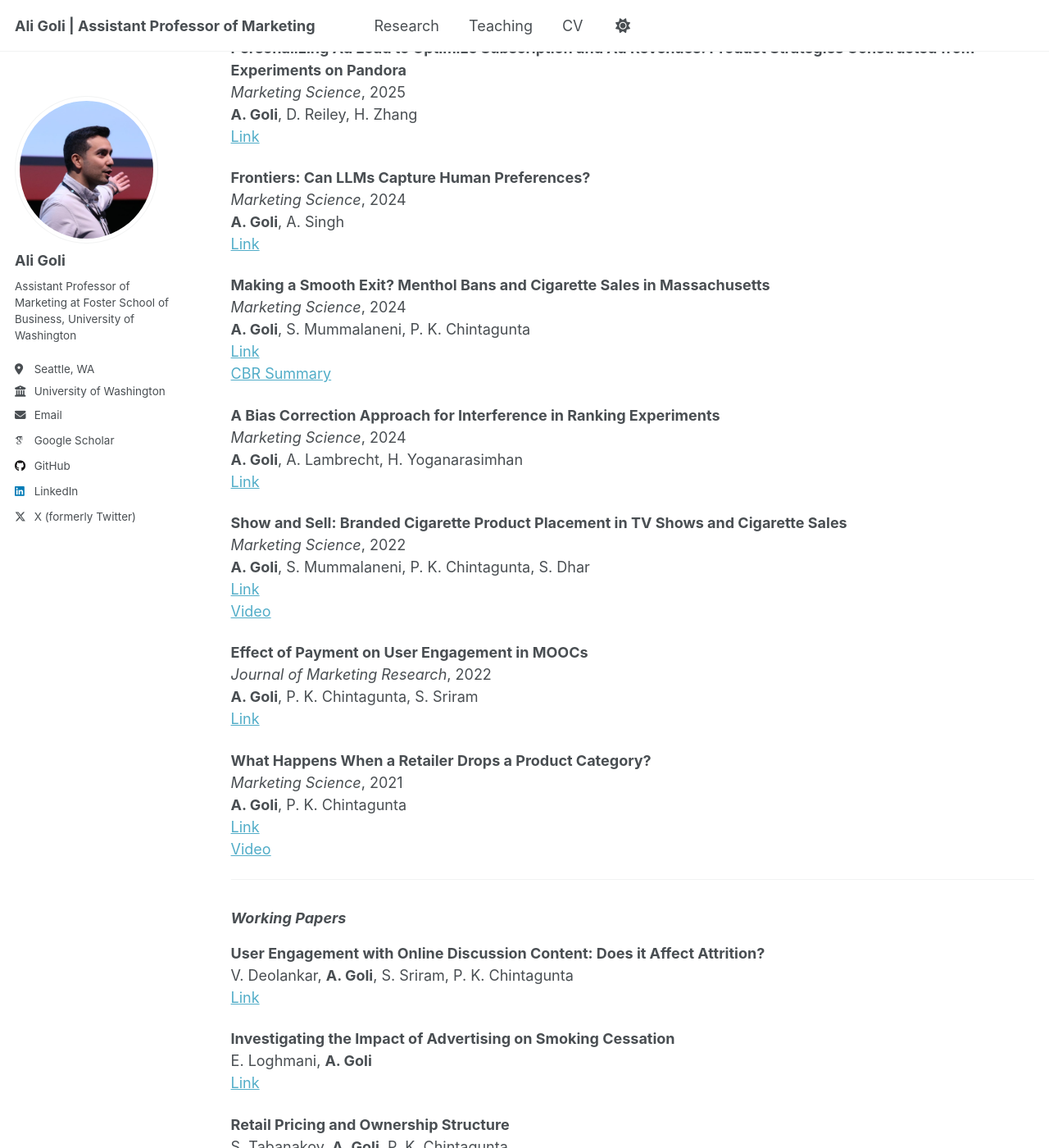
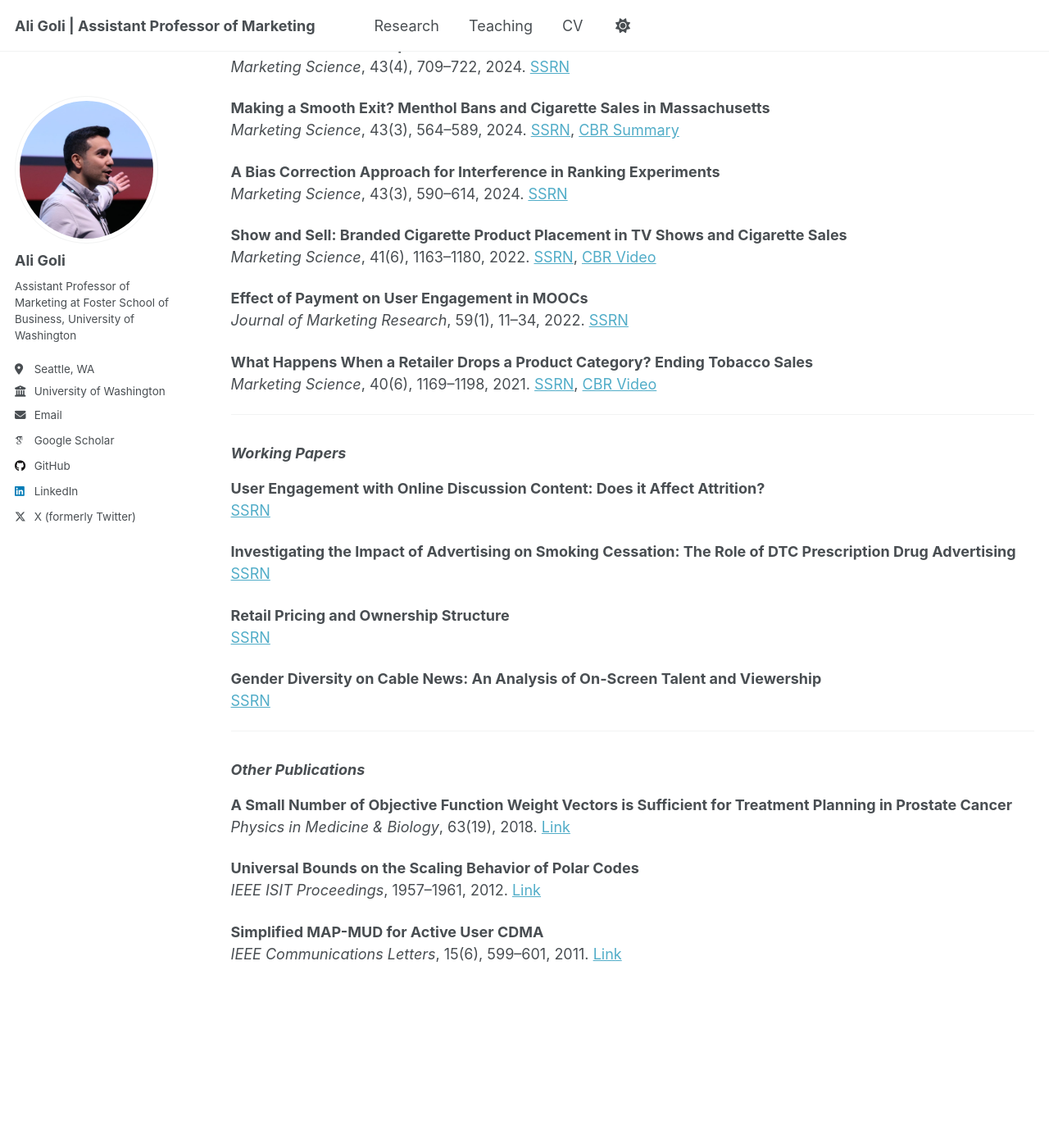
Before and after one commit to golialii/golialii.github.io, a Jekyll site: the page built from _pages/research.md, in a window 1280 px wide and 1400 px high, scrolled down 421 px. Shown: the whole window at 82% size. Built offline with Jekyll 4.4.1, drawn with Linux system fonts in a browser that asks for light colours; some web fonts are replaced; some of the changed text lies outside the part shown.

Commit message:
Update research.md

```diff
--- a/_pages/research.md
+++ b/_pages/research.md
@@ -8,87 +8,57 @@ author_profile: true
 ### *Published & Forthcoming*
 
 **The Impact of Sustainability Programs on Consumer Purchase Behavior: Evidence from Amazon**
-Forthcoming, *International Journal of Research in Marketing*
-D. Proserpio, **A. Goli**, T. Mangini, K. Lau, D. Yu
-[Link](https://papers.ssrn.com/sol3/papers.cfm?abstract_id=5045830)
+Forthcoming, *International Journal of Research in Marketing*. [SSRN](https://papers.ssrn.com/sol3/papers.cfm?abstract_id=5045830)
 
 **Measuring Consumer Sensitivity to Audio Advertising: A Long-Run Field Experiment on Pandora Internet Radio**
-*Quantitative Marketing & Economics*, 2025
-**A. Goli**, J. Huang, D. Reiley, N. Riabov
-[Link](https://papers.ssrn.com/sol3/papers.cfm?abstract_id=3166676)
+*Quantitative Marketing and Economics*, 2025. [SSRN](https://papers.ssrn.com/sol3/papers.cfm?abstract_id=3166676)
 
 **Personalizing Ad Load to Optimize Subscription and Ad Revenues: Product Strategies Constructed from Experiments on Pandora**
-*Marketing Science*, 2025
-**A. Goli**, D. Reiley, H. Zhang
-[Link](https://papers.ssrn.com/sol3/papers.cfm?abstract_id=3874243)
+*Marketing Science*, 44(2), 327–352, 2025. [SSRN](https://papers.ssrn.com/sol3/papers.cfm?abstract_id=3874243)
 
 **Frontiers: Can LLMs Capture Human Preferences?**
-*Marketing Science*, 2024
-**A. Goli**, A. Singh
-[Link](https://papers.ssrn.com/sol3/papers.cfm?abstract_id=4437617)
+*Marketing Science*, 43(4), 709–722, 2024. [SSRN](https://papers.ssrn.com/sol3/papers.cfm?abstract_id=4437617)
 
 **Making a Smooth Exit? Menthol Bans and Cigarette Sales in Massachusetts**
-*Marketing Science*, 2024
-**A. Goli**, S. Mummalaneni, P. K. Chintagunta
-[Link](https://papers.ssrn.com/sol3/papers.cfm?abstract_id=4169265)
-[CBR Summary](https://www.chicagobooth.edu/review/why-banning-menthol-cigarettes-locally-doesnt-work)
+*Marketing Science*, 43(3), 564–589, 2024. [SSRN](https://papers.ssrn.com/sol3/papers.cfm?abstract_id=4169265), [CBR Summary](https://www.chicagobooth.edu/review/why-banning-menthol-cigarettes-locally-doesnt-work)
 
 **A Bias Correction Approach for Interference in Ranking Experiments**
-*Marketing Science*, 2024
-**A. Goli**, A. Lambrecht, H. Yoganarasimhan
-[Link](https://papers.ssrn.com/sol3/papers.cfm?abstract_id=4021266)
+*Marketing Science*, 43(3), 590–614, 2024. [SSRN](https://papers.ssrn.com/sol3/papers.cfm?abstract_id=4021266)
 
 **Show and Sell: Branded Cigarette Product Placement in TV Shows and Cigarette Sales**
-*Marketing Science*, 2022
-**A. Goli**, S. Mummalaneni, P. K. Chintagunta, S. Dhar
-[Link](https://papers.ssrn.com/sol3/papers.cfm?abstract_id=3871361)
-[Video](https://www.youtube.com/watch?v=D6mWD-kyMRk)
+*Marketing Science*, 41(6), 1163–1180, 2022. [SSRN](https://papers.ssrn.com/sol3/papers.cfm?abstract_id=3871361), [CBR Video](https://www.youtube.com/watch?v=D6mWD-kyMRk)
 
 **Effect of Payment on User Engagement in MOOCs**
-*Journal of Marketing Research*, 2022
-**A. Goli**, P. K. Chintagunta, S. Sriram
-[Link](https://papers.ssrn.com/sol3/papers.cfm?abstract_id=3414406)
+*Journal of Marketing Research*, 59(1), 11–34, 2022. [SSRN](https://papers.ssrn.com/sol3/papers.cfm?abstract_id=3414406)
 
-**What Happens When a Retailer Drops a Product Category?**
-*Marketing Science*, 2021
-**A. Goli**, P. K. Chintagunta
-[Link](https://papers.ssrn.com/sol3/papers.cfm?abstract_id=3232580)
-[Video](https://www.youtube.com/watch?v=7AO-wtM7TQQ)
+**What Happens When a Retailer Drops a Product Category? Ending Tobacco Sales**
+*Marketing Science*, 40(6), 1169–1198, 2021. [SSRN](https://papers.ssrn.com/sol3/papers.cfm?abstract_id=3232580), [CBR Video](https://www.youtube.com/watch?v=7AO-wtM7TQQ)
 
 ---
 
 ### *Working Papers*
 
 **User Engagement with Online Discussion Content: Does it Affect Attrition?**
-V. Deolankar, **A. Goli**, S. Sriram, P. K. Chintagunta
-[Link](https://papers.ssrn.com/sol3/papers.cfm?abstract_id=4755183)
+[SSRN](https://papers.ssrn.com/sol3/papers.cfm?abstract_id=4755183)
 
-**Investigating the Impact of Advertising on Smoking Cessation**
-E. Loghmani, **A. Goli**
-[Link](https://papers.ssrn.com/sol3/papers.cfm?abstract_id=4775370)
+**Investigating the Impact of Advertising on Smoking Cessation: The Role of DTC Prescription Drug Advertising**
+[SSRN](https://papers.ssrn.com/sol3/papers.cfm?abstract_id=4775370)
 
 **Retail Pricing and Ownership Structure**
-S. Tabanakov, **A. Goli**, P. K. Chintagunta
-[Link](https://papers.ssrn.com/sol3/papers.cfm?abstract_id=4870276)
+[SSRN](https://papers.ssrn.com/sol3/papers.cfm?abstract_id=4870276)
 
 **Gender Diversity on Cable News: An Analysis of On-Screen Talent and Viewership**
-**A. Goli**, S. Mummalaneni
-[Link](https://papers.ssrn.com/sol3/papers.cfm?abstract_id=4462592)
+[SSRN](https://papers.ssrn.com/sol3/papers.cfm?abstract_id=4462592)
 
 ---
 
 ### *Other Publications*
 
-**A Small Number of Objective Function Weight Vectors is Sufficient for Automated Treatment Planning in Prostate Cancer**
-*A. Goli* et al., *Physics in Medicine & Biology*, 2018
-[Link](https://iopscience.iop.org/article/10.1088/1361-6560/aade39)
+**A Small Number of Objective Function Weight Vectors is Sufficient for Treatment Planning in Prostate Cancer**
+*Physics in Medicine & Biology*, 63(19), 2018. [Link](https://iopscience.iop.org/article/10.1088/1361-6560/aade39)
 
 **Universal Bounds on the Scaling Behavior of Polar Codes**
-*A. Goli* et al., *IEEE ISIT*, 2012
-[Link](https://ieeexplore.ieee.org/document/6283742)
+*IEEE ISIT Proceedings*, 1957–1961, 2012. [Link](https://ieeexplore.ieee.org/document/6283742)
 
 **Simplified MAP-MUD for Active User CDMA**
-*A. Goli* et al., *IEEE Communications Letters*, 2011
-[Link](https://ieeexplore.ieee.org/document/5771472)
-
----
+*IEEE Communications Letters*, 15(6), 599–601, 2011. [Link](https://ieeexplore.ieee.org/document/5771472)
```
